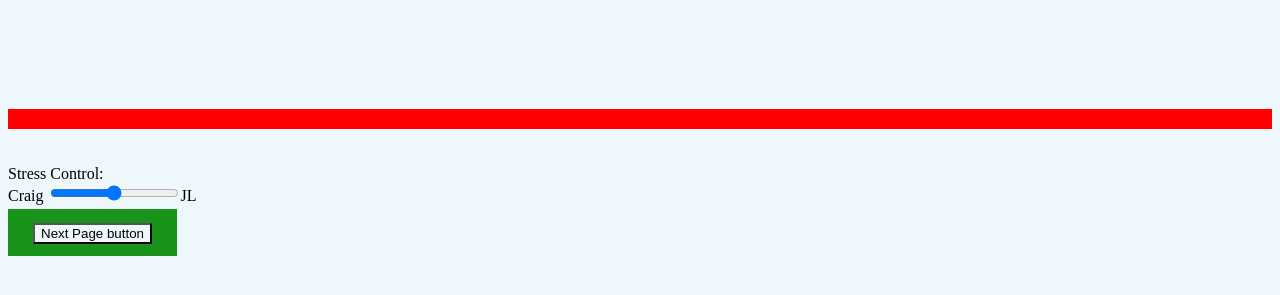
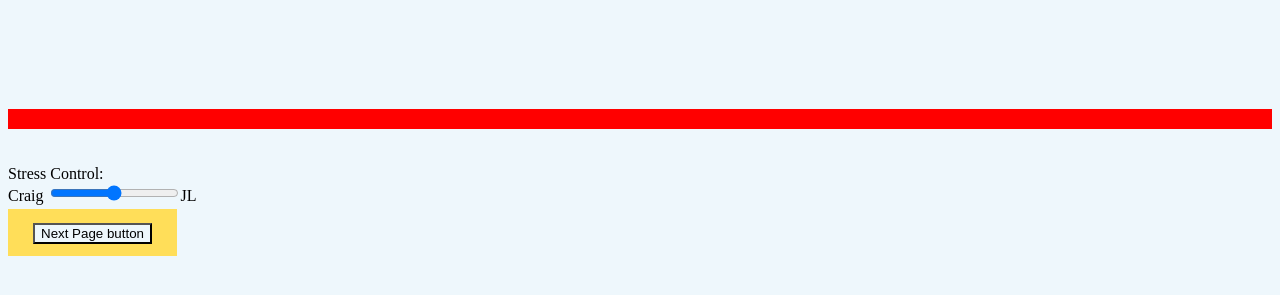
Before and after one commit to Danielfww/Random-All, a plain HTML site: page index.html in a window 1280 px wide. Shown: the part 191-486 px from the top of the page. Drawn offline with Linux system fonts and the light colour scheme.

Commit message:
Update styles.css

```diff
--- a/styles.css
+++ b/styles.css
@@ -14,6 +14,7 @@ h1 {
   padding-left:-30px;
   margin-left:100px;
   position: fixed;
+  flexbox:fixed;
 
 }
 p {
@@ -36,7 +37,7 @@ p {
 }
 
 .buttonClass {
-  background-color: #199319;
+  background-color: #FFDE59;
   color: white;
   padding: 15px 25px;
   text-decoration: none;
```
